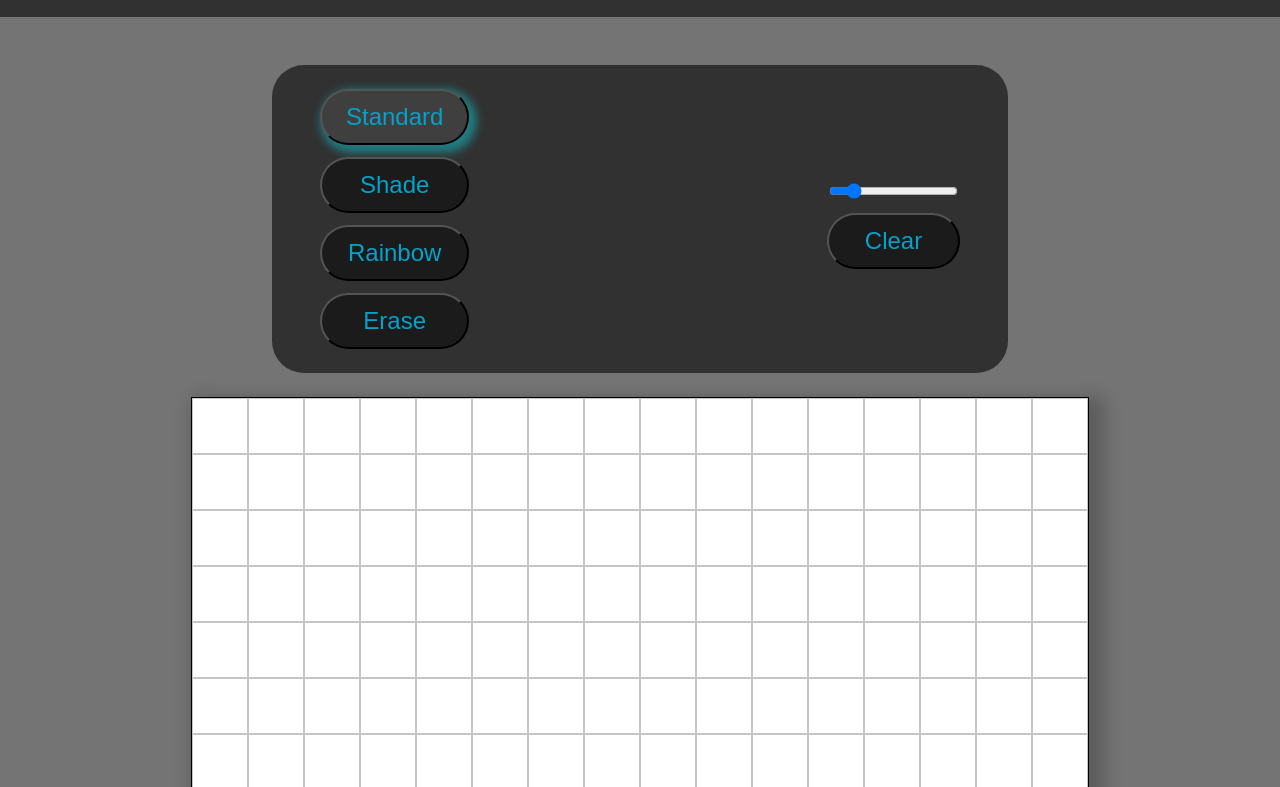
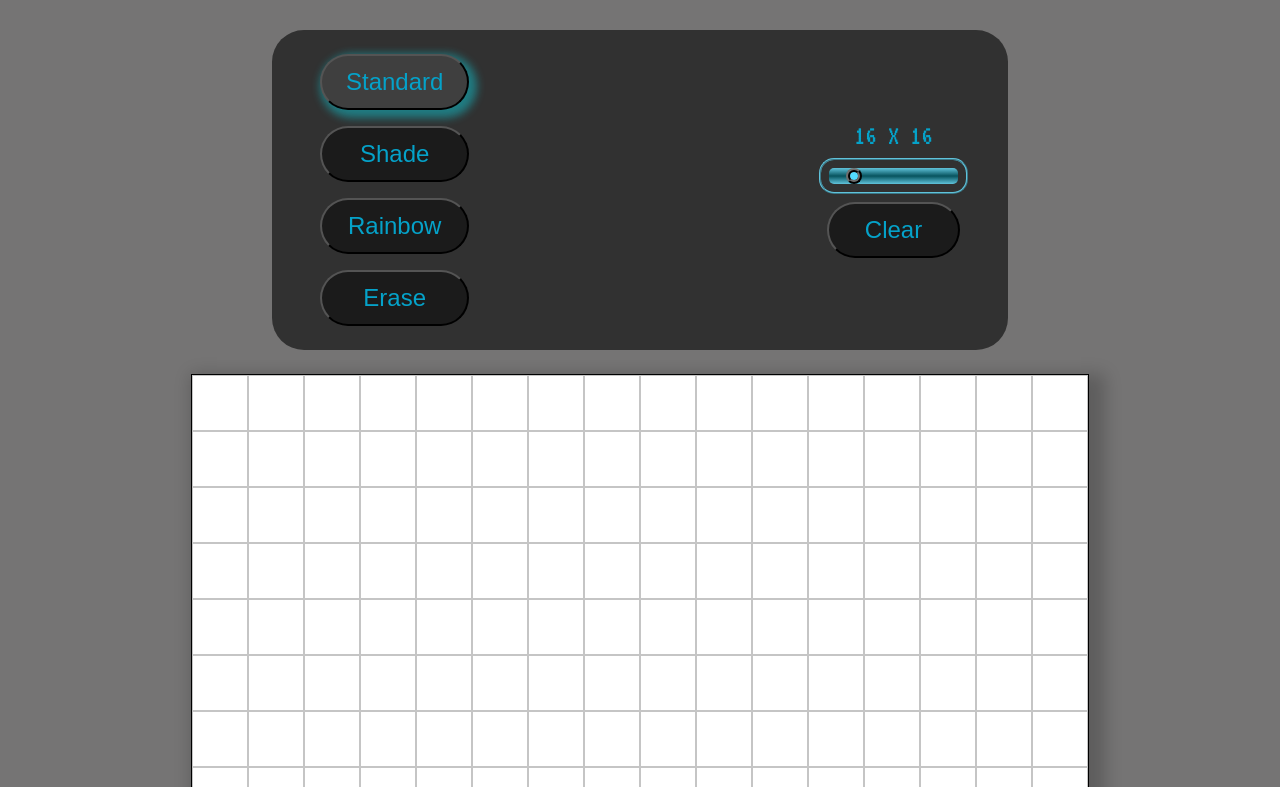
Before and after one commit to Coradabra/etch-a-sketch, a plain HTML site: page index.html in a window 1280 px wide. Shown: the part 102-889 px from the top of the page. Drawn offline with Linux system fonts and the light colour scheme.

Commit message:
Complete final functionality
Add live label for range input to indicate selected value

Add styles to range input and its label to improve appearnace

Add functionality to the range input so it updates the grid

```diff
--- a/app.js
+++ b/app.js
@@ -7,11 +7,12 @@ const rainbowBtn = document.querySelector("#rainbowBtn");
 const eraseBtn = document.querySelector("#eraseBtn");
 const clearBtn = document.querySelector("#clearBtn");
 const gridSizeSlider = document.querySelector("#gridSizeSlider");
-const gridSizeSliderLabel = document.querySelector("#gridSizeSliderLabel");
+const gridSizeSliderLabel = document.querySelector(".controls label");
 
 const buttonList = [standardBtn, shadeBtn, rainbowBtn, eraseBtn];
 let drawingType = "STANDARD";
 let gridSize = 16;
+let allTiles = [];
 
 window.addEventListener("resize", () => {
   console.log(window.matchMedia("(max-width: 700px)"));
@@ -36,9 +37,11 @@ eraseBtn.addEventListener("click", () => {
 clearBtn.addEventListener("click", () => {
   setGameBoard(gridSize);
 });
-gridSizeSlider.addEventListener("change", (event) => {
-  const sliderValue = event.target.current.value;
-  gridSizeSliderLabel.textContent = `${sliderValue} X ${sliderValue}`;
+gridSizeSlider.addEventListener("input", () => {
+  gridSizeSliderLabel.textContent = `${gridSizeSlider.value} X ${gridSizeSlider.value}`;
+});
+gridSizeSlider.addEventListener("change", () => {
+  setGameBoard(gridSizeSlider.value);
 });
 
 const setTileEventListners = (tileList, drawingType) => {
@@ -50,6 +53,7 @@ const setTileEventListners = (tileList, drawingType) => {
 };
 
 const setDrawingStyles = (tile, drawingType) => {
+  const currentOpacity = getComputedStyle(tile).getPropertyValue("opacity");
   switch (drawingType) {
     case "STANDARD":
       tile.style.backgroundColor = "black";
@@ -57,7 +61,6 @@ const setDrawingStyles = (tile, drawingType) => {
       return;
     case "SHADE":
       tile.style.backgroundColor = "white";
-      const currentOpacity = getComputedStyle(tile).getPropertyValue("opacity");
       tile.style.opacity = (+currentOpacity - 0.1).toString();
       return;
     case "RAINBOW":
@@ -90,17 +93,9 @@ const setGameBoard = (gridSize) => {
     gameBoardFragment.appendChild(tile);
   }
   gameBoard.appendChild(gameBoardFragment);
+  allTiles = Array.from(document.querySelectorAll(".tile"));
 };
 
 setGameBoard(gridSize);
-
-const allTiles = Array.from(document.querySelectorAll(".tile"));
-
-// Set Draw function
-// Set up shade function
-// Set up rainbow function
-// Set up erase function
-// Connect grid to slider
-// Change Resetbtn to clear
-// Format button styles
-// Improve overall appearnace of the page
+setTileEventListners(allTiles, "STANDARD");
+gridSizeSliderLabel.textContent = `${gridSizeSlider.value} X ${gridSizeSlider.value}`;
--- a/style.css
+++ b/style.css
@@ -1,3 +1,5 @@
+@import url("https://fonts.googleapis.com/css2?family=Cinzel+Decorative&family=VT323&display=swap");
+
 body {
   margin: 0;
   display: flex;
@@ -6,6 +8,8 @@ body {
   justify-content: space-between;
   min-height: 100vh;
   background-color: #757474;
+  font-family: "Cinzel Decorative", serif;
+  font-family: "VT323", monospace;
 }
 
 header {
@@ -17,6 +21,11 @@ header {
   font-size: 24px;
   margin-bottom: 48px;
   color: #05a2c9;
+  padding: 18px 0;
+}
+
+header h1 {
+    margin: 0;
 }
 
 .controls {
@@ -27,27 +36,52 @@ header {
   padding: 24px 48px;
   margin-bottom: 24px;
   background-color: #313131;
+  color: #05a2c9;
 }
 
 .controls div {
   display: flex;
   flex-direction: column;
   justify-content: center;
-  gap: 12px;
+  gap: 16px;
 }
 
 .controls button {
   font-size: 24px;
   padding: 12px 24px;
   background-color: #1b1b1b;
+  border-radius: 32px;
   color: #05a2c9;
-  border-radius: 32px;
 }
 
 .controls button:hover,
 .controls .active {
   background-color: #3f3f3f;
   box-shadow: 4px 4px 8px 4px rgba(7, 237, 253, 0.4);
+}
+
+input[type="range"] {
+  appearance: none;
+  border-radius: 5px;
+  outline: 2px ridge #60c3db;
+  outline-offset: 8px;
+  background: linear-gradient(180deg, #60c3db, #07535e, #60c3db);
+}
+
+input[type="range"]::-webkit-slider-thumb {
+    appearance: none;
+    cursor:pointer;
+    height: 16px;
+    width: 16px;
+    background-color: #52dcff;
+    border: 4px ridge #1b1b1b;
+    border-radius: 50%;
+}
+
+
+.controls label {
+    font-size: 28px;
+    align-self: center;
 }
 
 .game-board {
@@ -71,11 +105,13 @@ header {
 footer {
   justify-self: flex-end;
   padding: 24px 0;
-  background-color: #41d141;
+  background-color: #313131;
+  color: #05a2c9;
   width: 100%;
   display: flex;
   justify-content: center;
   align-items: center;
+  font-size: 20px;
 }
 
 @media screen and (min-width: 1400px) {
```
